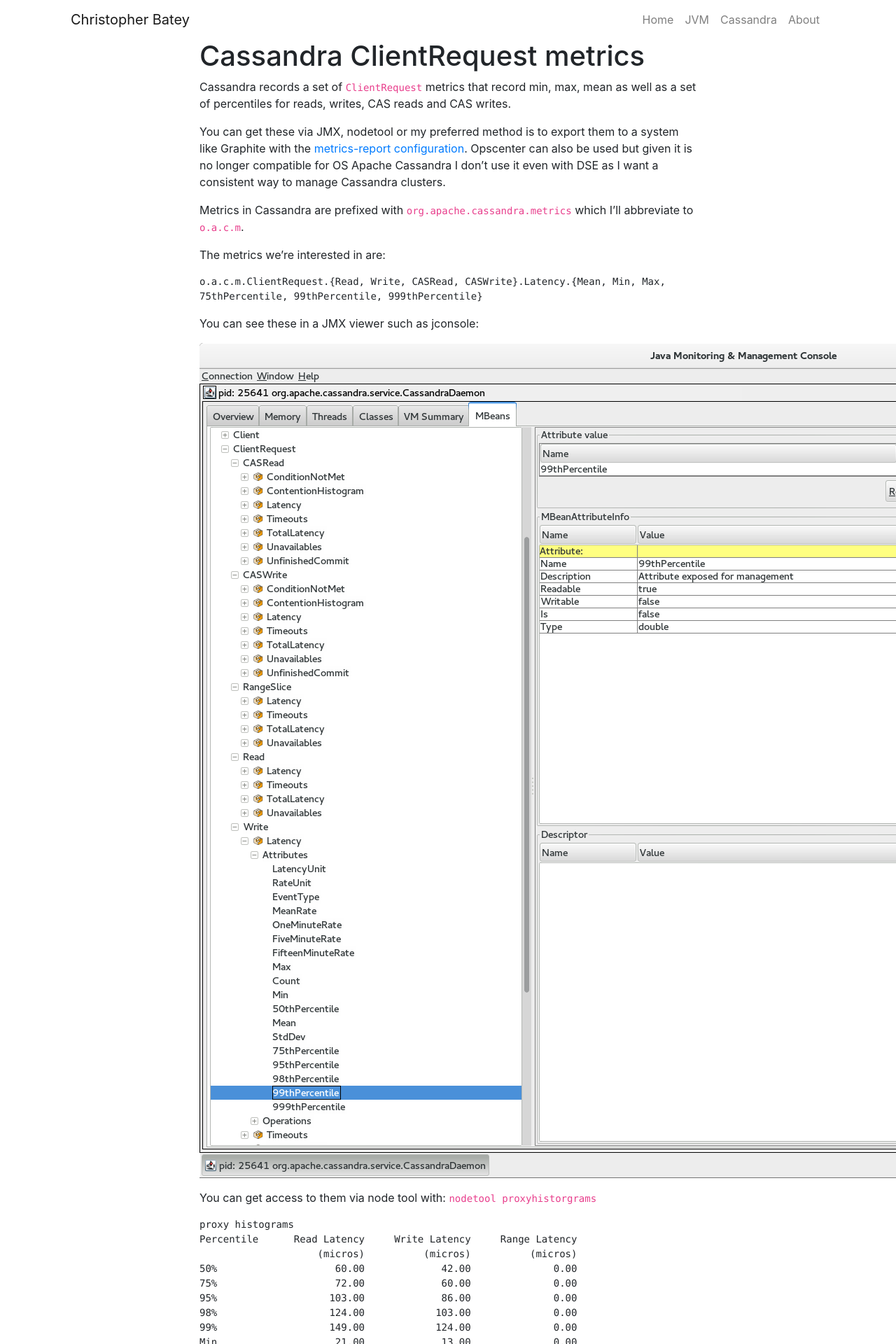
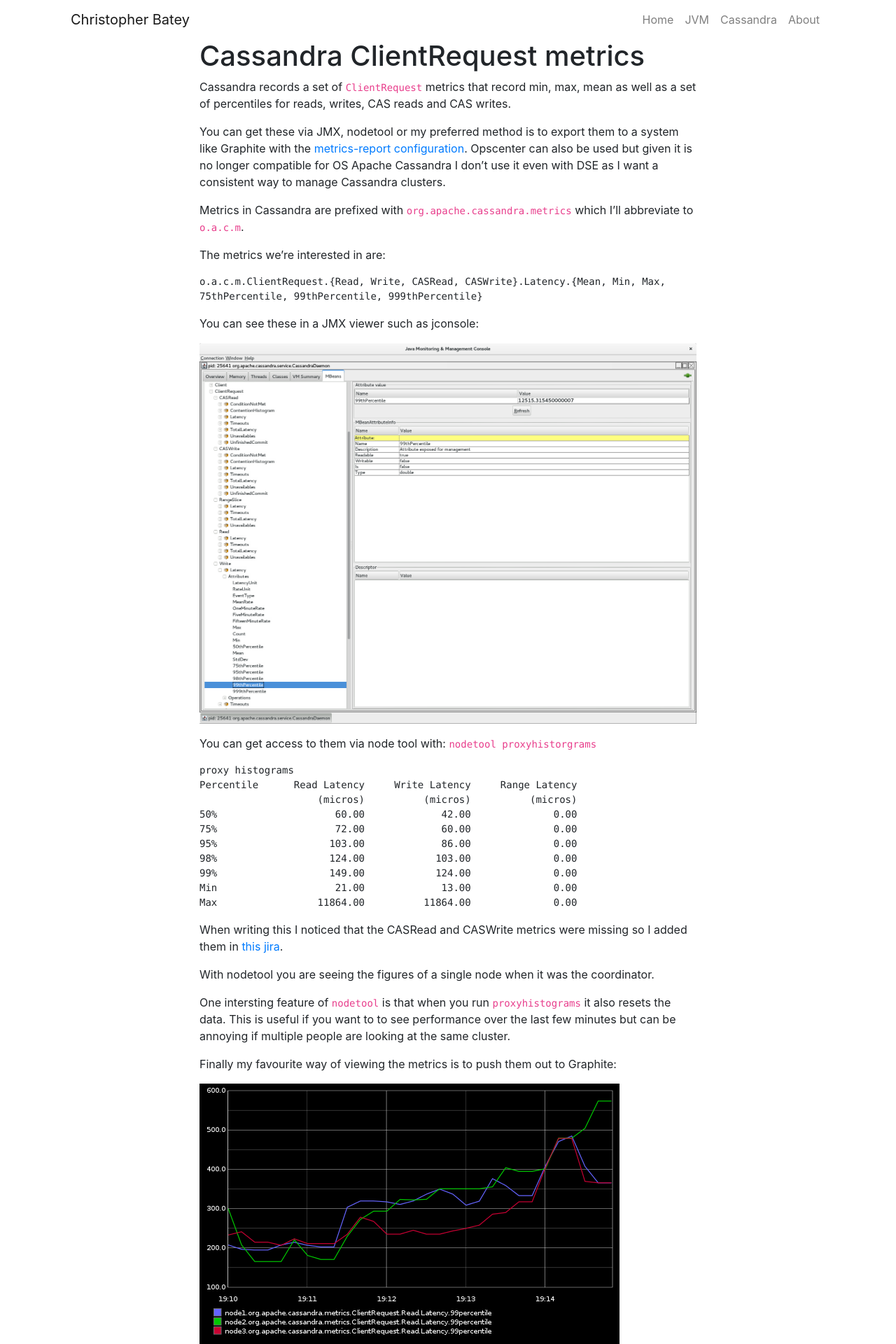
Before and after one commit to chbatey/chbatey.github.io, a Jekyll site: the page built from _posts/2016-04-06-cassandra-clientrequest-metrics.md, in a window 1280 px wide. Shown: the top 1920 px of the page at 70% size. Built offline with Jekyll 4.4.1, drawn with Linux system fonts in a browser that asks for light colours; nearby versions of some CDN libraries.

Commit message:
Make images fluid

```diff
--- a/_posts/2016-04-06-cassandra-clientrequest-metrics.md
+++ b/_posts/2016-04-06-cassandra-clientrequest-metrics.md
@@ -30,7 +30,7 @@
 
 You can see these in a JMX viewer such as jconsole:
 
-![JConsole Clinet Reqest Latenncy](/assets/cassandra_metrics/JconsoleClientRequestWriteLatency.png)
+<img src="/assets/cassandra_metrics/JconsoleClientRequestWriteLatency.png" class="img-fluid"/>
 
 You can get access to them via node tool with: `nodetool proxyhistorgrams`
 
@@ -61,7 +61,7 @@
 
 Finally my favourite way of viewing the metrics is to push them out to Graphite:
 
-![ClientRequest Read Latency 99th](/assets/cassandra_metrics/ClientRequestReadLatency.png)
+<img src="/assets/cassandra_metrics/ClientRequestReadLatency.png" class="img-fluid"/>
 
 Notice that the 99th percentile is being plotted and the nodes in the cluster
 are being plotted separately. Don't be tempted to average the figures as this
```
